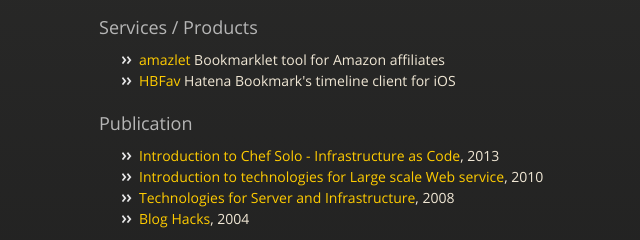
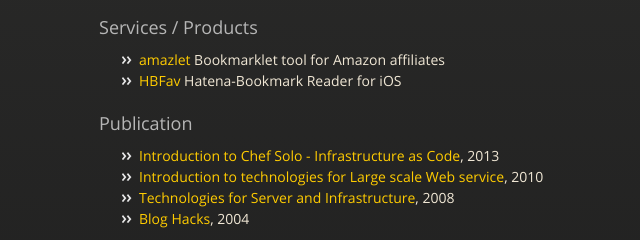
Before and after one commit to naoya/naoya.github.com, a plain HTML site: page index.html in a window 1280 px wide. Shown: the part 952-1192 px from the top of the page, 216-856 px from the left. Drawn offline with nearby package versions, Linux system fonts and the light colour scheme.

Commit message:
Change link adress to HBFav

```diff
--- a/index.html
+++ b/index.html
@@ -72,7 +72,7 @@
         <h3>Services / Products</h3>
         <ul>
           <li><a href="http://www.amazlet.com/">amazlet</a> Bookmarklet tool for Amazon affiliates</li>
-          <li><a href="https://itunes.apple.com/us/app/hbfav/id477950722">HBFav</a> Hatena Bookmark's timeline client for iOS</li>
+          <li><a href="http://hbfav.bloghackers.net/">HBFav</a> Hatena-Bookmark Reader for iOS</li>
         </ul>
 
         <h3>Publication</h3>
```
